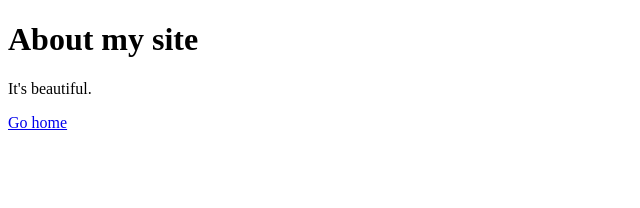
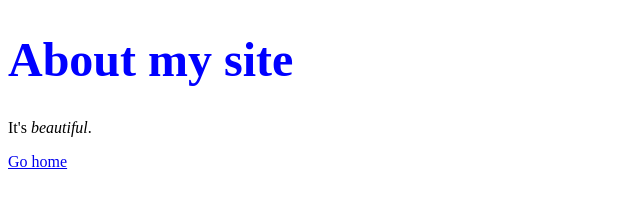
Before and after one commit to KurtTrowbridge/gatsbyconf-demo, a Gatsby site: page /about in a window 1280 px wide. Shown: the whole page, without its empty margins (0-640 px from the left). Built offline with nearby package versions, Linux system fonts and the light colour scheme; Gatsby itself is replaced by a stand-in of ours.

Commit message:
Layout component

```diff
--- /dev/null
+++ b/src/components/layout.js
@@ -0,0 +1,14 @@
+import * as React from "react"
+import { title } from './layout.module.css'
+
+// markup
+const Layout = ({heading, children}) => {
+  return (
+    <>
+        <h1 className={title}>{heading}</h1>
+        { children }
+    </>
+  )
+}
+
+export default Layout
--- /dev/null
+++ b/src/components/layout.module.css
@@ -0,0 +1,4 @@
+.title {
+    color: blue;
+    font-size: 3rem;
+}
--- a/src/pages/about.js
+++ b/src/pages/about.js
@@ -1,16 +1,15 @@
 import * as React from "react"
 import { Link } from "gatsby";
+import Layout from "../components/layout";
 
 // markup
 const myComponent = () => {
   return (
     <main>
-      <title>About</title>
-      <h1>
-        About my site
-      </h1>
-      <p>It's beautiful.</p>
-      <Link to="/">Go home</Link>
+      <Layout heading="About my site">
+        <p>It's <em>beautiful</em>.</p>
+        <Link to="/">Go home</Link>
+      </Layout>
     </main>
   )
 }
```
Also changed, not shown: src/pages/index.js (+7 -10 lines).
